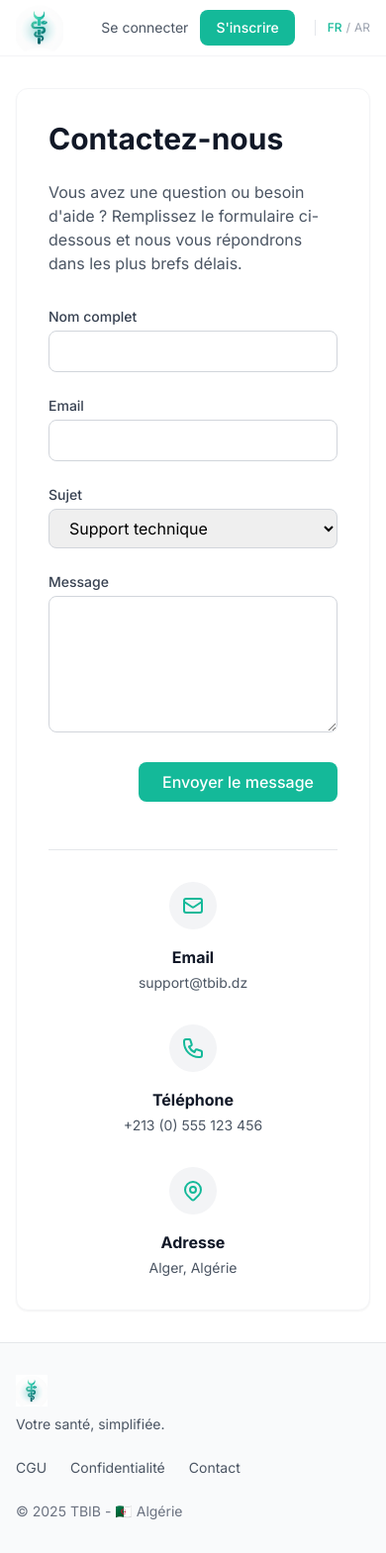
After one commit to randomwalid/tbib-dz, a Flask app: page /contact in a window 390 px wide. The commit adds this page. Shown: the whole page at 99% size. Run offline with Flask 3, Linux system fonts and the light colour scheme; some libraries are stand-ins or nearby versions.

Commit message:
Add global footer and contact page
- Added a responsive footer to `TBIB/templates/base.html` with links to legal pages and contact page.
- Created `TBIB/templates/contact.html` with a contact form.
- Added `/contact` route in `TBIB/routes.py` to handle the contact page display and form submission.
- Ensured footer is correctly positioned using Tailwind utilities.

```diff
--- a/TBIB/routes.py
+++ b/TBIB/routes.py
@@ -217,6 +217,14 @@ def legal_cgu():
 def legal_privacy():
     return render_template('legal/privacy.html', t=get_t(), lang=session.get('lang', 'fr'))
 
+@main_bp.route('/contact', methods=['GET', 'POST'])
+def contact():
+    if request.method == 'POST':
+        # Ici on pourrait envoyer un email ou sauvegarder le message
+        flash('Votre message a bien été envoyé. Nous vous répondrons bientôt.', 'success')
+        return redirect(url_for('main.contact'))
+    return render_template('contact.html', t=get_t(), lang=session.get('lang', 'fr'))
+
 @main_bp.route('/')
 def home():
     if current_user.is_authenticated and current_user.role == 'doctor':
--- a/TBIB/templates/base.html
+++ b/TBIB/templates/base.html
@@ -144,6 +144,25 @@
         </div>
     </main>
 
+    <footer class="bg-gray-50 border-t border-gray-200 mt-auto">
+        <div class="max-w-7xl mx-auto px-4 py-8">
+            <div class="flex flex-col md:flex-row md:justify-between gap-6">
+                <div>
+                    <img src="{{ url_for('static', filename='img/logo_final.png') }}" class="h-8 mb-2" alt="TBIB">
+                    <p class="text-sm text-gray-600">Votre santé, simplifiée.</p>
+                </div>
+                <div class="flex gap-6 text-sm">
+                    <a href="{{ url_for('main.legal_cgu') }}" class="text-gray-600 hover:text-teal-600">CGU</a>
+                    <a href="{{ url_for('main.legal_privacy') }}" class="text-gray-600 hover:text-teal-600">Confidentialité</a>
+                    <a href="{{ url_for('main.contact') }}" class="text-gray-600 hover:text-teal-600">Contact</a>
+                </div>
+                <div class="text-sm text-gray-500">
+                    © 2025 TBIB - 🇩🇿 Algérie
+                </div>
+            </div>
+        </div>
+    </footer>
+
     <script>
         // Progress Bar Logic
         document.addEventListener('DOMContentLoaded', () => {
--- /dev/null
+++ b/TBIB/templates/contact.html
@@ -0,0 +1,75 @@
+{% extends 'base.html' %}
+
+{% block title %}Contactez-nous{% endblock %}
+
+{% block content %}
+<div class="container mx-auto px-4 py-8 max-w-4xl">
+    <div class="bg-white rounded-xl shadow-sm border border-gray-100 p-8">
+        <h1 class="text-3xl font-bold text-gray-900 mb-6">Contactez-nous</h1>
+        <p class="text-gray-600 mb-8">
+            Vous avez une question ou besoin d'aide ? Remplissez le formulaire ci-dessous et nous vous répondrons dans les plus brefs délais.
+        </p>
+
+        <form action="{{ url_for('main.contact') }}" method="POST" class="space-y-6">
+            <div class="grid grid-cols-1 md:grid-cols-2 gap-6">
+                <div>
+                    <label for="name" class="block text-sm font-medium text-gray-700 mb-1">Nom complet</label>
+                    <input type="text" name="name" id="name" required
+                           class="w-full px-4 py-2 border border-gray-300 rounded-lg focus:ring-[#14b999] focus:border-[#14b999]">
+                </div>
+                <div>
+                    <label for="email" class="block text-sm font-medium text-gray-700 mb-1">Email</label>
+                    <input type="email" name="email" id="email" required
+                           class="w-full px-4 py-2 border border-gray-300 rounded-lg focus:ring-[#14b999] focus:border-[#14b999]">
+                </div>
+            </div>
+
+            <div>
+                <label for="subject" class="block text-sm font-medium text-gray-700 mb-1">Sujet</label>
+                <select name="subject" id="subject" class="w-full px-4 py-2 border border-gray-300 rounded-lg focus:ring-[#14b999] focus:border-[#14b999]">
+                    <option value="support">Support technique</option>
+                    <option value="feedback">Retour d'expérience</option>
+                    <option value="business">Partenariat</option>
+                    <option value="other">Autre</option>
+                </select>
+            </div>
+
+            <div>
+                <label for="message" class="block text-sm font-medium text-gray-700 mb-1">Message</label>
+                <textarea name="message" id="message" rows="5" required
+                          class="w-full px-4 py-2 border border-gray-300 rounded-lg focus:ring-[#14b999] focus:border-[#14b999]"></textarea>
+            </div>
+
+            <div class="flex justify-end">
+                <button type="submit" class="bg-[#14b999] text-white px-6 py-2 rounded-lg font-medium hover:bg-[#0d9479] transition duration-200">
+                    Envoyer le message
+                </button>
+            </div>
+        </form>
+
+        <div class="mt-12 pt-8 border-t border-gray-200 grid grid-cols-1 md:grid-cols-3 gap-8 text-center">
+            <div>
+                <div class="w-12 h-12 bg-gray-100 rounded-full flex items-center justify-center mx-auto mb-4 text-[#14b999]">
+                    <svg class="w-6 h-6" fill="none" stroke="currentColor" viewBox="0 0 24 24"><path stroke-linecap="round" stroke-linejoin="round" stroke-width="2" d="M3 8l7.89 5.26a2 2 0 002.22 0L21 8M5 19h14a2 2 0 002-2V7a2 2 0 00-2-2H5a2 2 0 00-2 2v10a2 2 0 002 2z"></path></svg>
+                </div>
+                <h3 class="font-bold text-gray-900">Email</h3>
+                <p class="text-sm text-gray-600 mt-1">support@tbib.dz</p>
+            </div>
+            <div>
+                <div class="w-12 h-12 bg-gray-100 rounded-full flex items-center justify-center mx-auto mb-4 text-[#14b999]">
+                    <svg class="w-6 h-6" fill="none" stroke="currentColor" viewBox="0 0 24 24"><path stroke-linecap="round" stroke-linejoin="round" stroke-width="2" d="M3 5a2 2 0 012-2h3.28a1 1 0 01.948.684l1.498 4.493a1 1 0 01-.502 1.21l-2.257 1.13a11.042 11.042 0 005.516 5.516l1.13-2.257a1 1 0 011.21-.502l4.493 1.498a1 1 0 01.684.949V19a2 2 0 01-2 2h-1C9.716 21 3 14.284 3 6V5z"></path></svg>
+                </div>
+                <h3 class="font-bold text-gray-900">Téléphone</h3>
+                <p class="text-sm text-gray-600 mt-1">+213 (0) 555 123 456</p>
+            </div>
+            <div>
+                <div class="w-12 h-12 bg-gray-100 rounded-full flex items-center justify-center mx-auto mb-4 text-[#14b999]">
+                    <svg class="w-6 h-6" fill="none" stroke="currentColor" viewBox="0 0 24 24"><path stroke-linecap="round" stroke-linejoin="round" stroke-width="2" d="M17.657 16.657L13.414 20.9a1.998 1.998 0 01-2.827 0l-4.244-4.243a8 8 0 1111.314 0z"></path><path stroke-linecap="round" stroke-linejoin="round" stroke-width="2" d="M15 11a3 3 0 11-6 0 3 3 0 016 0z"></path></svg>
+                </div>
+                <h3 class="font-bold text-gray-900">Adresse</h3>
+                <p class="text-sm text-gray-600 mt-1">Alger, Algérie</p>
+            </div>
+        </div>
+    </div>
+</div>
+{% endblock %}
```
Also changed, not shown: 1 other file.
